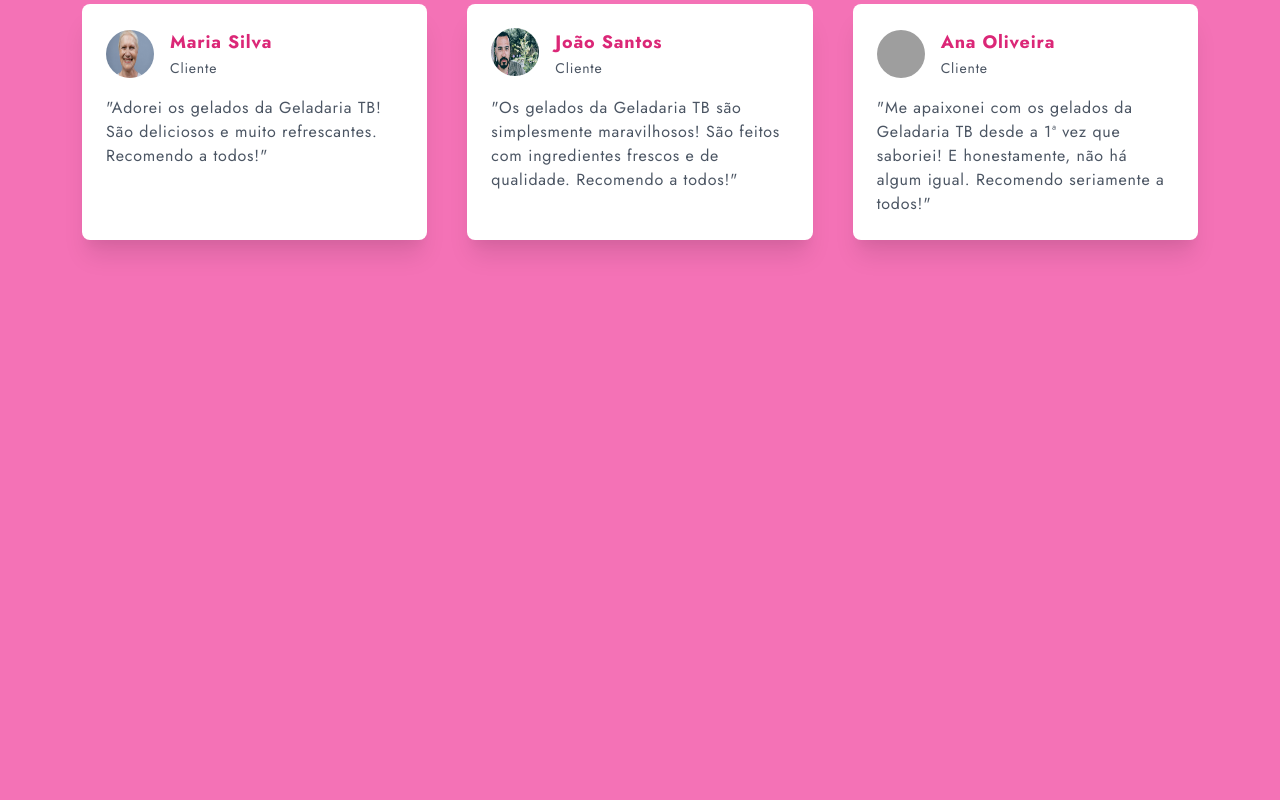
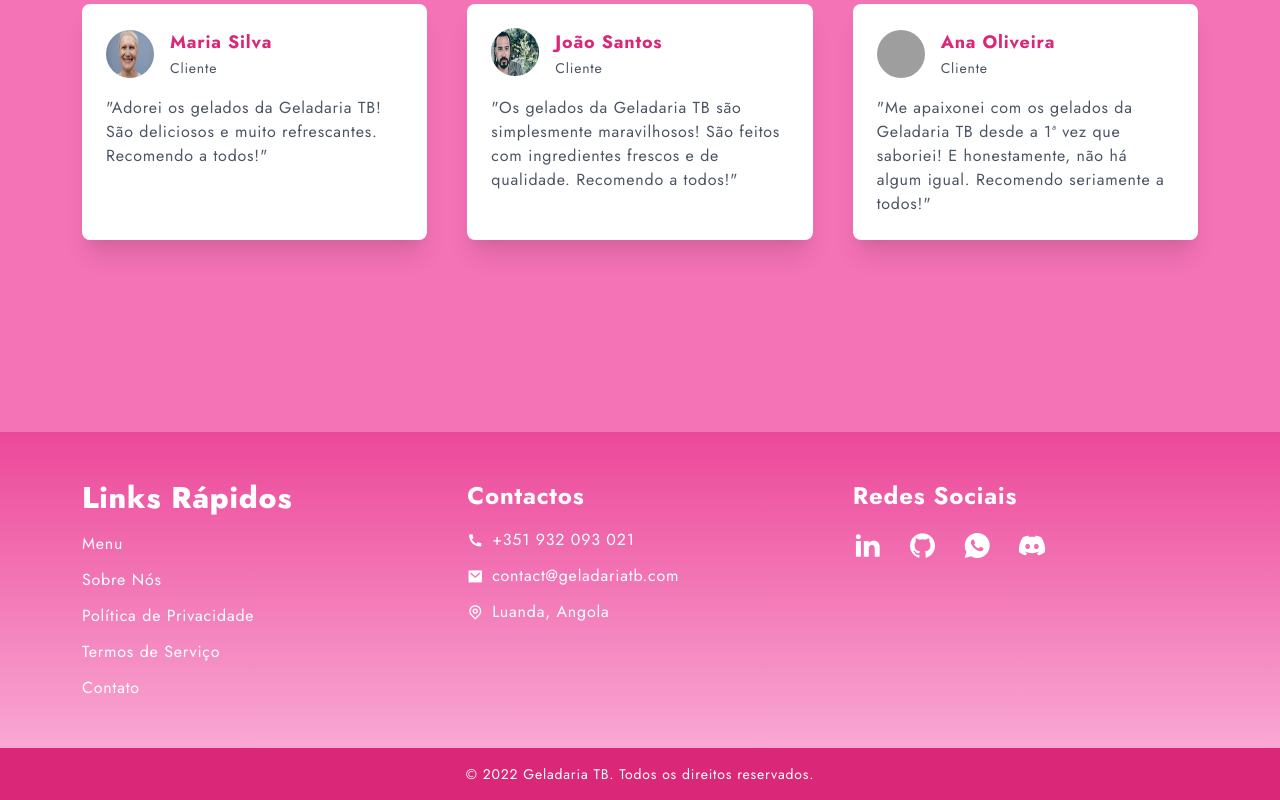
Before and after one commit to abilioepalanga/GeladariaVirtual, a website: page index.html in a window 1280 px wide. Shown: the part 3228-4028 px from the top of the page. Before the commit the page ends 3660 px from the top, so only its background shows below. Drawn offline with nearby package versions, Linux system fonts and the light colour scheme; grey boxes are pictures that could not be loaded.

Commit message:
Rodapé finalizado

```diff
--- a/index.html
+++ b/index.html
@@ -811,12 +811,109 @@
         </main>
         <!---------------------Footer_ rodapé do site--------------------->
         <footer>
-            <!----------newsletters_ formulário para inscrição de newsletter--->
-            <!--------Social-Icons_ ícones de redes sociais-->
-            <!---------cpntent_ texto informativo-->
-            <!---------copyrigth_ direitos autorais-->
-            <!-------Ice-Cream_ imagem de sorvete-->
+            <div
+                class="bg-gradient-to-b from-pink-500 to-pink-300 text-white py-12"
+            >
+                <div class="container mx-auto px-6 lg:px-20">
+                    <div
+                        class="flex flex-col lg:flex-row items-start justify-between gap-10"
+                    >
+                        <!-- Section: Quick Links -->
+                        <div class="w-full lg:w-1/3">
+                            <h2 class="text-3xl font-extrabold mb-4">
+                                Links Rápidos
+                            </h2>
+                            <ul class="space-y-3">
+                                <li>
+                                    <a href="#" class="hover:underline">Menu</a>
+                                </li>
+                                <li>
+                                    <a href="#" class="hover:underline"
+                                        >Sobre Nós</a
+                                    >
+                                </li>
+                                <li>
+                                    <a href="#" class="hover:underline"
+                                        >Política de Privacidade</a
+                                    >
+                                </li>
+                                <li>
+                                    <a href="#" class="hover:underline"
+                                        >Termos de Serviço</a
+                                    >
+                                </li>
+                                <li>
+                                    <a href="#" class="hover:underline"
+                                        >Contato</a
+                                    >
+                                </li>
+                            </ul>
+                        </div>
+
+                        <!-- Section: Contact -->
+                        <div class="w-full lg:w-1/3 mt-10 lg:mt-0">
+                            <h3 class="text-2xl font-bold mb-4">Contactos</h3>
+                            <p class="mb-3 flex items-center">
+                                <i class="ri-phone-fill mr-2"></i>
+                                <span>+351 932 093 021</span>
+                            </p>
+                            <p class="mb-3 flex items-center">
+                                <i class="ri-mail-fill mr-2"></i>
+                                <a
+                                    href="mailto:contact@geladariatb.com"
+                                    class="hover:underline"
+                                    >contact@geladariatb.com</a
+                                >
+                            </p>
+                            <p class="flex items-center">
+                                <i class="ri-map-pin-line mr-2"></i>
+                                <span>Luanda, Angola</span>
+                            </p>
+                        </div>
+
+                        <!-- Section: Social Media -->
+                        <div class="w-full lg:w-1/3 mt-10 lg:mt-0">
+                            <h3 class="text-2xl font-bold mb-4">
+                                Redes Sociais
+                            </h3>
+                            <div class="flex items-center gap-6">
+                                <a
+                                    href="#"
+                                    class="hover:text-gray-200 transition duration-300"
+                                >
+                                    <i class="ri-linkedin-fill text-3xl"></i>
+                                </a>
+                                <a
+                                    href="#"
+                                    class="hover:text-gray-200 transition duration-300"
+                                >
+                                    <i class="ri-github-fill text-3xl"></i>
+                                </a>
+                                <a
+                                    href="#"
+                                    class="hover:text-gray-200 transition duration-300"
+                                >
+                                    <i class="ri-whatsapp-fill text-3xl"></i>
+                                </a>
+                                <a
+                                    href="#"
+                                    class="hover:text-gray-200 transition duration-300"
+                                >
+                                    <i class="ri-discord-fill text-3xl"></i>
+                                </a>
+                            </div>
+                        </div>
+                    </div>
+                </div>
+            </div>
+
+            <div class="bg-pink-600 text-white py-4 text-center">
+                <p class="text-sm">
+                    &copy; 2022 Geladaria TB. Todos os direitos reservados.
+                </p>
+            </div>
         </footer>
+
         <!---------------------ScrollUp_ voltar ao topo da página--------------------->
         <!---------------------Swiper Js_ biblioteca para criar sliders--------------------->
         <!---------------------SrollReveal_ biblioteca para animações--------------------->
```
